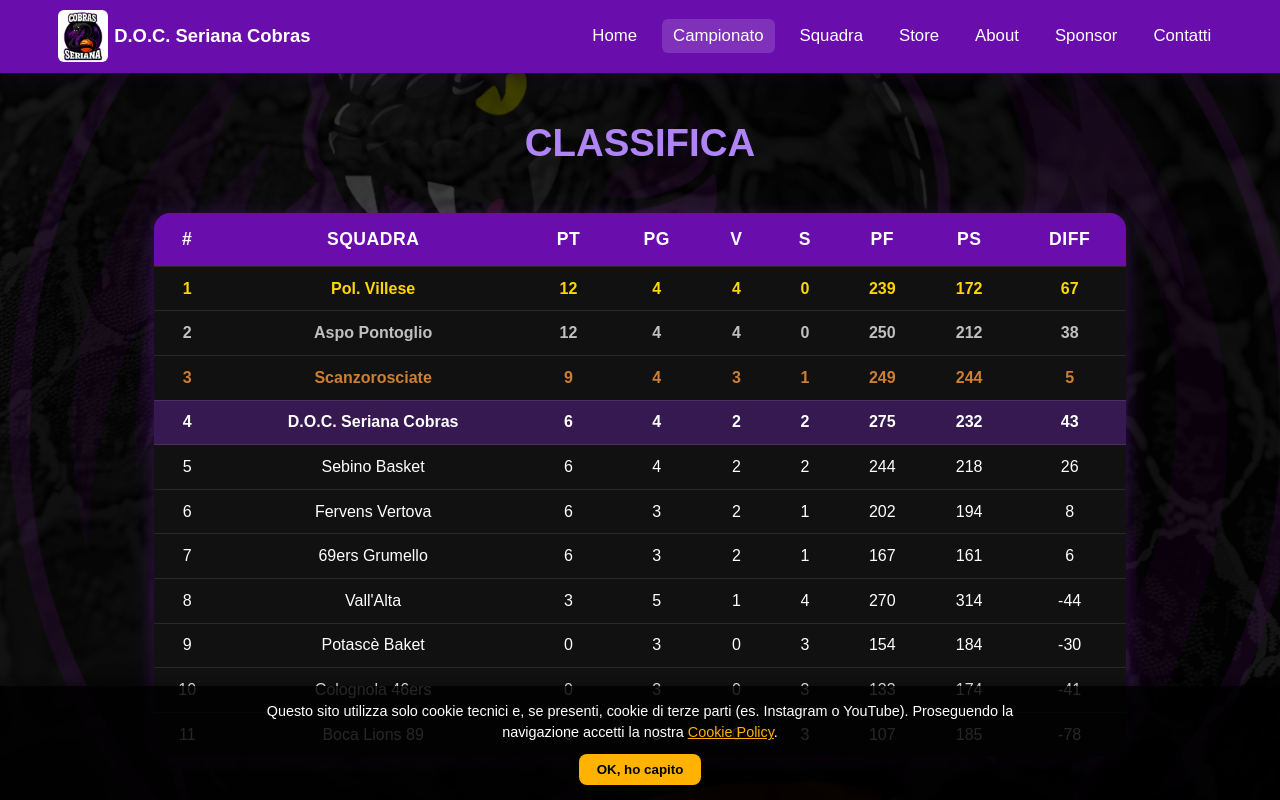
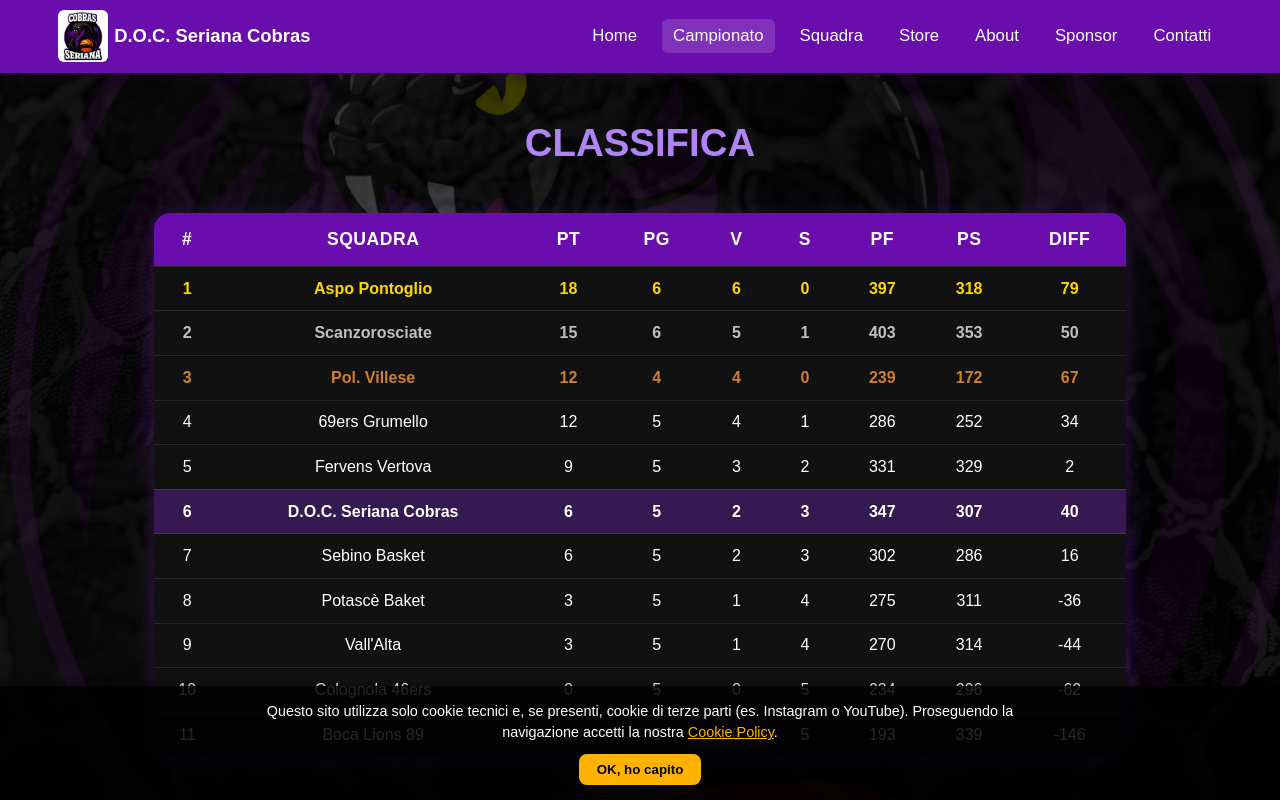
Before and after one commit to Piaazzaa/serianacobras, a React (Create React App) app: page /campionato in a window 1280 px wide. Built offline with nearby package versions, Linux system fonts and the light colour scheme.

Commit message:
Aggiornati risultati al 25/11

```diff
--- a/src/Components/Pages/Campionato.jsx
+++ b/src/Components/Pages/Campionato.jsx
@@ -6,7 +6,7 @@ const risultati = [
   { numero: 2, data: "23/10/2025", ora: "21:30", casa: "Scanzorosciate", puntiCasa: 61, puntiOspite: 59, ospite: "D.O.C. Seriana Cobras" },
   { numero: 3, data: "31/10/2025", ora: "20:30", casa: "D.O.C. Seriana Cobras", puntiCasa: 69, puntiOspite: 74, ospite: "Aspo Pontoglio" },
   { numero: 4, data: "07/11/2025", ora: "21:30", casa: "Colognola 46ers", puntiCasa: 50, puntiOspite: 58, ospite: "D.O.C. Seriana Cobras" },
-  { numero: 5, data: "14/11/2025", ora: "20:30", casa: "D.O.C. Seriana Cobras", puntiCasa: "--", puntiOspite: "--", ospite: "Potascè Baket" },
+  { numero: 5, data: "14/11/2025", ora: "20:30", casa: "D.O.C. Seriana Cobras", puntiCasa: 72, puntiOspite: 75, ospite: "Potascè Baket" },
   { numero: 6, data: "20/11/2025", ora: "21:15", casa: "Pol. Villese", puntiCasa: "--", puntiOspite: "--", ospite: "D.O.C. Seriana Cobras" },
   { numero: 7, data: "27/11/2025", ora: "21:15", casa: "69ers Grumello", puntiCasa: "--", puntiOspite: "--", ospite: "D.O.C. Seriana Cobras" },
   { numero: 8, data: "05/12/2025", ora: "20:30", casa: "D.O.C. Seriana Cobras", puntiCasa: "--", puntiOspite: "--", ospite: "Fervens Vertova" },
@@ -27,17 +27,17 @@ const risultati = [
 ];
 
 const classifica = [
-  { posizione: 1, squadra: "Pol. Villese", punti: 12, giocate: 4, vinte: 4, perse: 0, puntiFatti: 239, puntiSubiti: 172, diff: 67 },
-  { posizione: 2, squadra: "Aspo Pontoglio", punti: 12, giocate: 4, vinte: 4, perse: 0, puntiFatti: 250, puntiSubiti: 212, diff: 38 },
-  { posizione: 3, squadra: "Scanzorosciate", punti: 9, giocate: 4, vinte: 3, perse: 1, puntiFatti: 249, puntiSubiti: 244, diff: 5 },
-  { posizione: 4, squadra: "D.O.C. Seriana Cobras", punti: 6, giocate: 4, vinte: 2, perse: 2, puntiFatti: 275, puntiSubiti: 232, diff: 43},
-  { posizione: 5, squadra: "Sebino Basket", punti: 6, giocate: 4, vinte: 2, perse: 2, puntiFatti: 244, puntiSubiti: 218, diff: 26 },
-  { posizione: 6, squadra: "Fervens Vertova", punti: 6, giocate: 3, vinte: 2, perse: 1, puntiFatti: 202, puntiSubiti: 194, diff: 8 },
-  { posizione: 7, squadra: "69ers Grumello", punti: 6, giocate: 3, vinte: 2, perse: 1, puntiFatti: 167, puntiSubiti: 161, diff: 6 },
-  { posizione: 8, squadra: "Vall'Alta", punti: 3, giocate: 5, vinte: 1, perse: 4, puntiFatti: 270, puntiSubiti: 314, diff: -44 },
-  { posizione: 9, squadra: "Potascè Baket", punti: 0, giocate: 3, vinte: 0, perse: 3, puntiFatti: 154, puntiSubiti: 184, diff: -30 },
-  { posizione: 10, squadra: "Colognola 46ers", punti: 0, giocate: 3, vinte: 0, perse: 3, puntiFatti: 133, puntiSubiti: 174, diff: -41 },
-  { posizione: 11, squadra: "Boca Lions 89", punti: 0, giocate: 3, vinte: 0, perse: 3, puntiFatti: 107, puntiSubiti: 185, diff: -78 }
+  { posizione: 1, squadra: "Aspo Pontoglio", punti: 18, giocate: 6, vinte: 6, perse: 0, puntiFatti: 397, puntiSubiti: 318, diff: 79 },
+  { posizione: 2, squadra: "Scanzorosciate", punti: 15, giocate: 6, vinte: 5, perse: 1, puntiFatti: 403, puntiSubiti: 353, diff: 50 },
+  { posizione: 3, squadra: "Pol. Villese", punti: 12, giocate: 4, vinte: 4, perse: 0, puntiFatti: 239, puntiSubiti: 172, diff: 67 },
+  { posizione: 4, squadra: "69ers Grumello", punti: 12, giocate: 5, vinte: 4, perse: 1, puntiFatti: 286, puntiSubiti: 252, diff: 34 },
+  { posizione: 5, squadra: "Fervens Vertova", punti: 9, giocate: 5, vinte: 3, perse: 2, puntiFatti: 331, puntiSubiti: 329, diff: 2 },
+  { posizione: 6, squadra: "D.O.C. Seriana Cobras", punti: 6, giocate: 5, vinte: 2, perse: 3, puntiFatti: 347, puntiSubiti: 307, diff: 40},
+  { posizione: 7, squadra: "Sebino Basket", punti: 6, giocate: 5, vinte: 2, perse: 3, puntiFatti: 302, puntiSubiti: 286, diff: 16 },
+  { posizione: 8, squadra: "Potascè Baket", punti: 3, giocate: 5, vinte: 1, perse: 4, puntiFatti: 275, puntiSubiti: 311, diff: -36 },
+  { posizione: 9, squadra: "Vall'Alta", punti: 3, giocate: 5, vinte: 1, perse: 4, puntiFatti: 270, puntiSubiti: 314, diff: -44 },
+  { posizione: 10, squadra: "Colognola 46ers", punti: 0, giocate: 5, vinte: 0, perse: 5, puntiFatti: 234, puntiSubiti: 296, diff: -62 },
+  { posizione: 11, squadra: "Boca Lions 89", punti: 0, giocate: 5, vinte: 0, perse: 5, puntiFatti: 193, puntiSubiti: 339, diff: -146 }
 ];
 
 const Campionato = () => {
```
